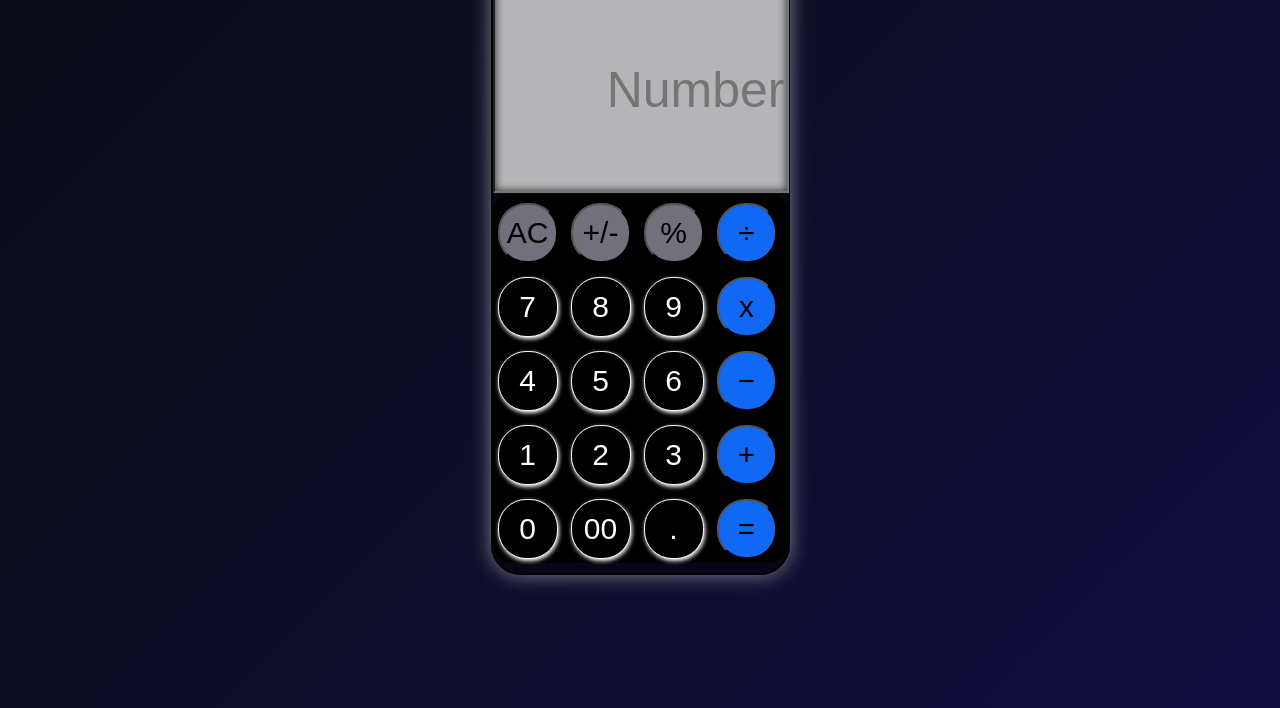
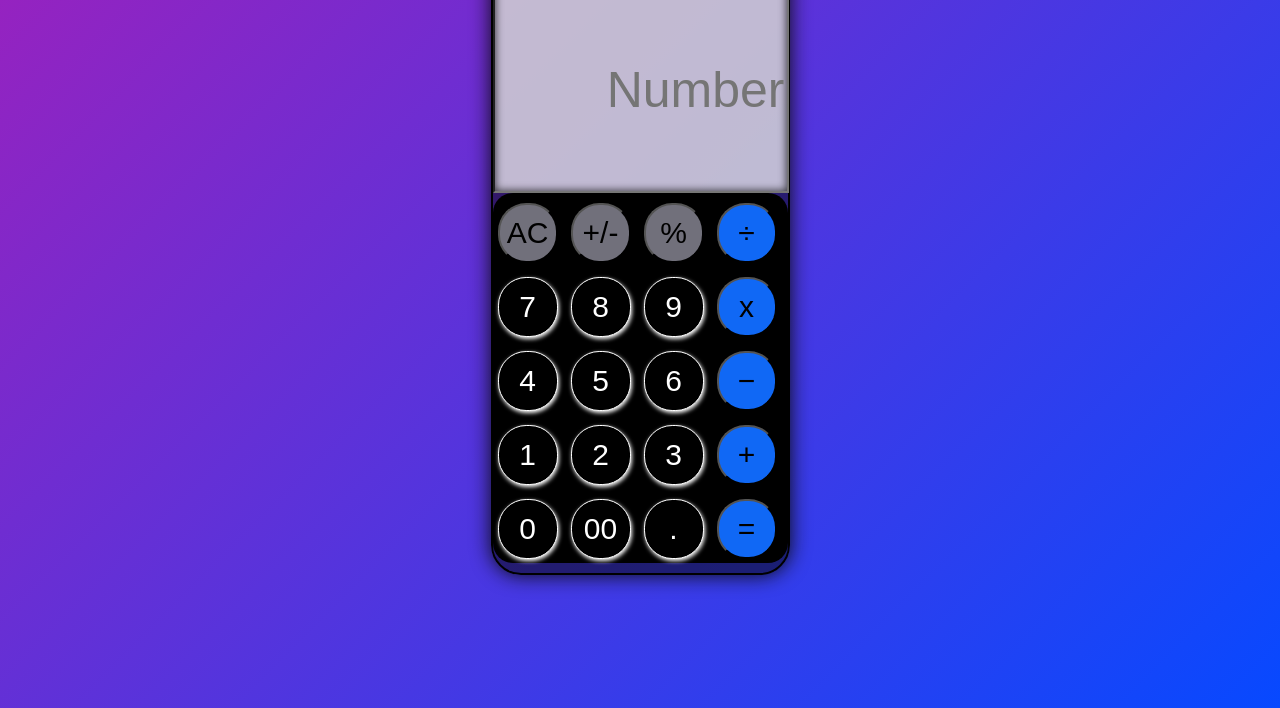
Before and after one commit to nkgup2349/calculator_host_list, a plain HTML site: page index.html in a window 1280 px wide. Shown: the part 192-900 px from the top of the page. Drawn offline with Linux system fonts and the light colour scheme.

Commit message:
Update style.css

```diff
--- a/style.css
+++ b/style.css
@@ -4,7 +4,7 @@ body{
     height:900px;
     display: flex;
     justify-content: center;
-    background: linear-gradient(135deg , rgb(11, 13, 20)  ,rgb(16, 13, 62) );
+    background: linear-gradient(135deg , rgb(163, 31, 186)  ,rgb(7, 73, 255) );
     align-items: center;
 }
 #main_outer{
@@ -13,7 +13,7 @@ body{
     border-radius: 30px;
     border: 2px solid rgb(0, 0, 0);
     background-color:black;
-    box-shadow: 0 0  20px rgb(126, 130, 137);
+    box-shadow: 0 0  20px rgb(11, 11, 12);
     background:  rgba(0,0,0,0.5);
 
 }
```
